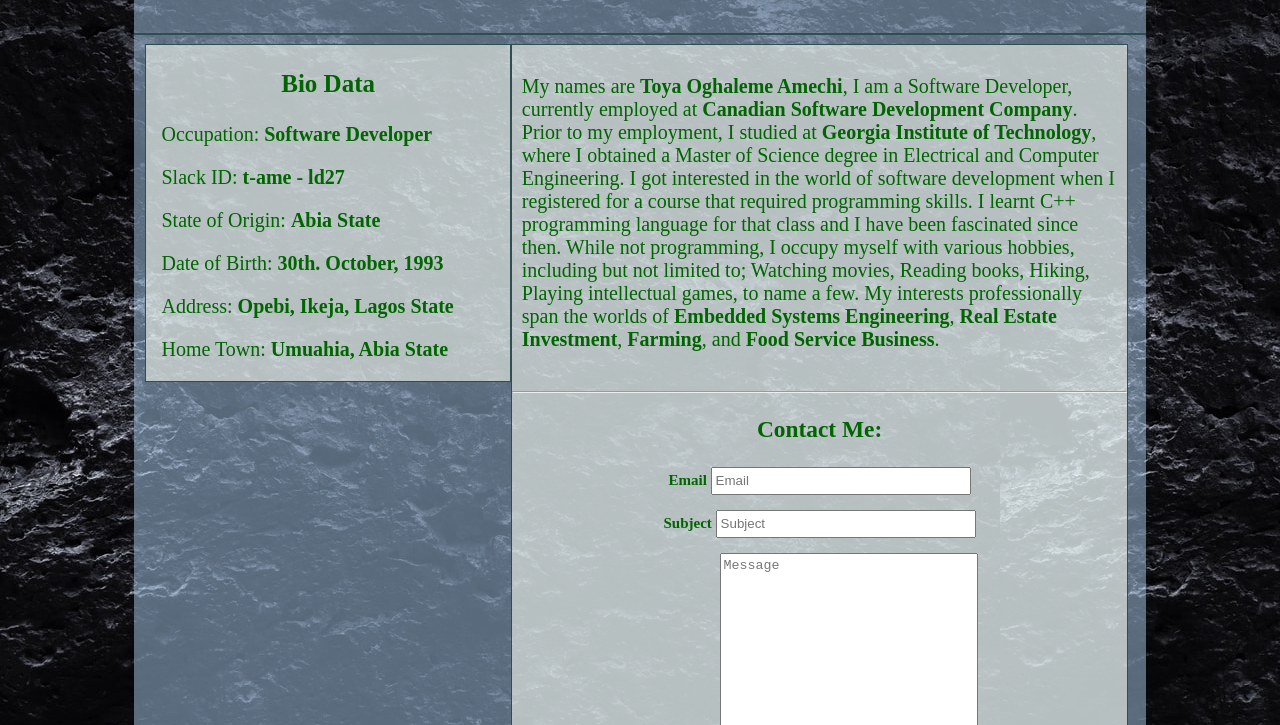
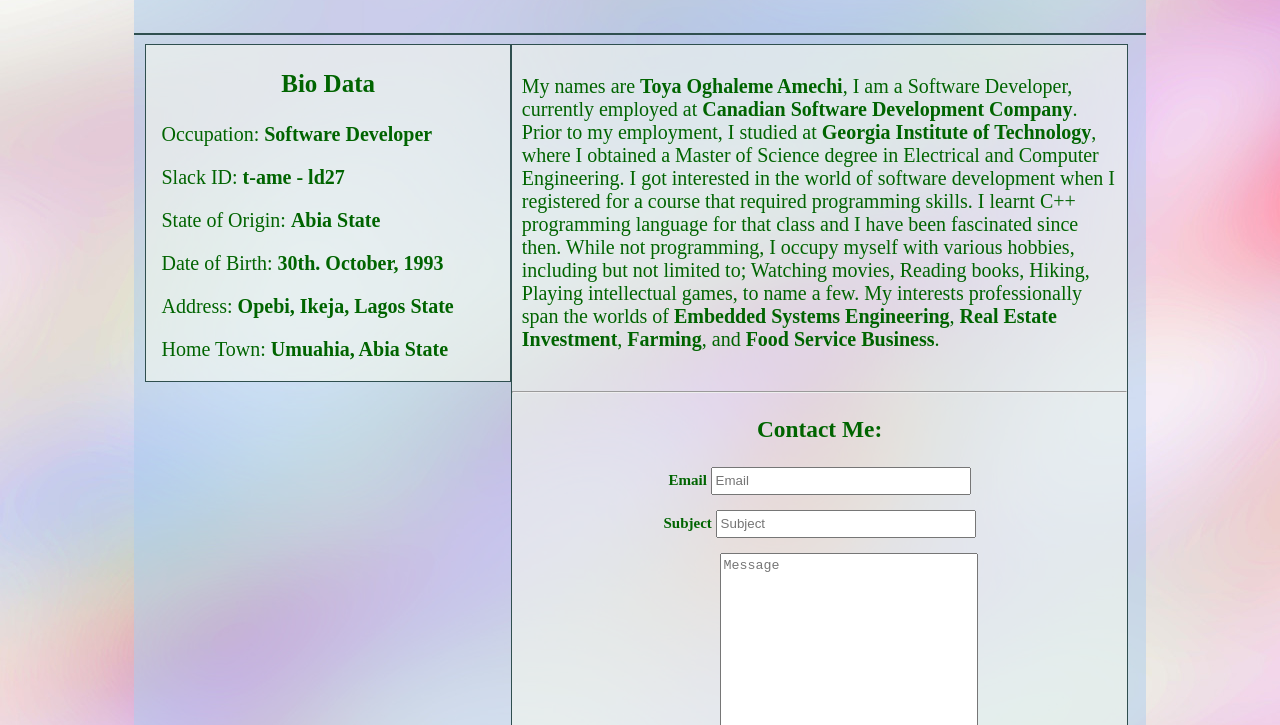
Before and after one commit to t-ame/profile-page, a plain HTML site: page index.html in a window 1280 px wide. Shown: the part 335-1060 px from the top of the page. Drawn offline with Linux system fonts and the light colour scheme.

Commit message:
modified

```diff
--- a/css/styles.css
+++ b/css/styles.css
@@ -1,5 +1,5 @@
 body{
-    background-image: url("../img/bg-stone-wall.jpeg");
+    background-image: url("../img/bg-aurora.jpg");
     /* background-blend-mode: multiply; */
 }
 
```
Also changed, not shown: img/bg-aurora.jpg (added), img/bg-dark-blue.jpg (added), img/bg-light-white-red.jpg (added).
